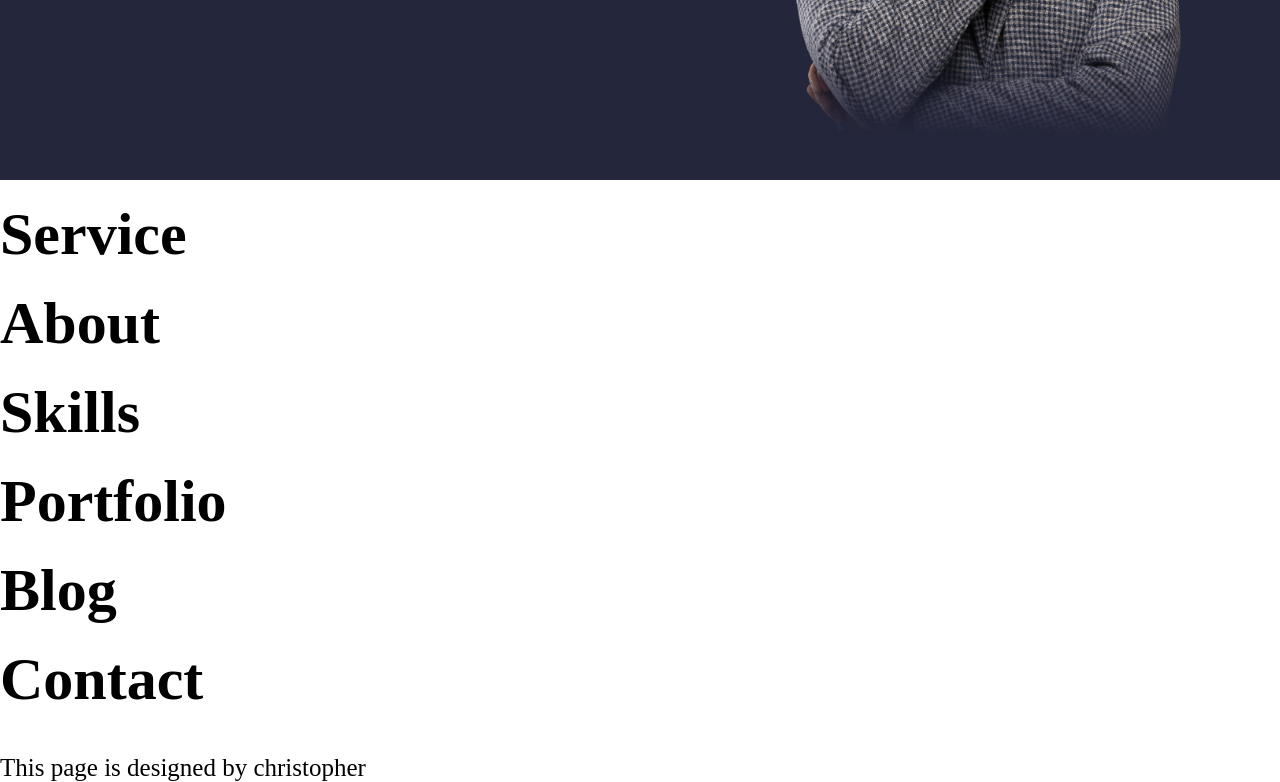
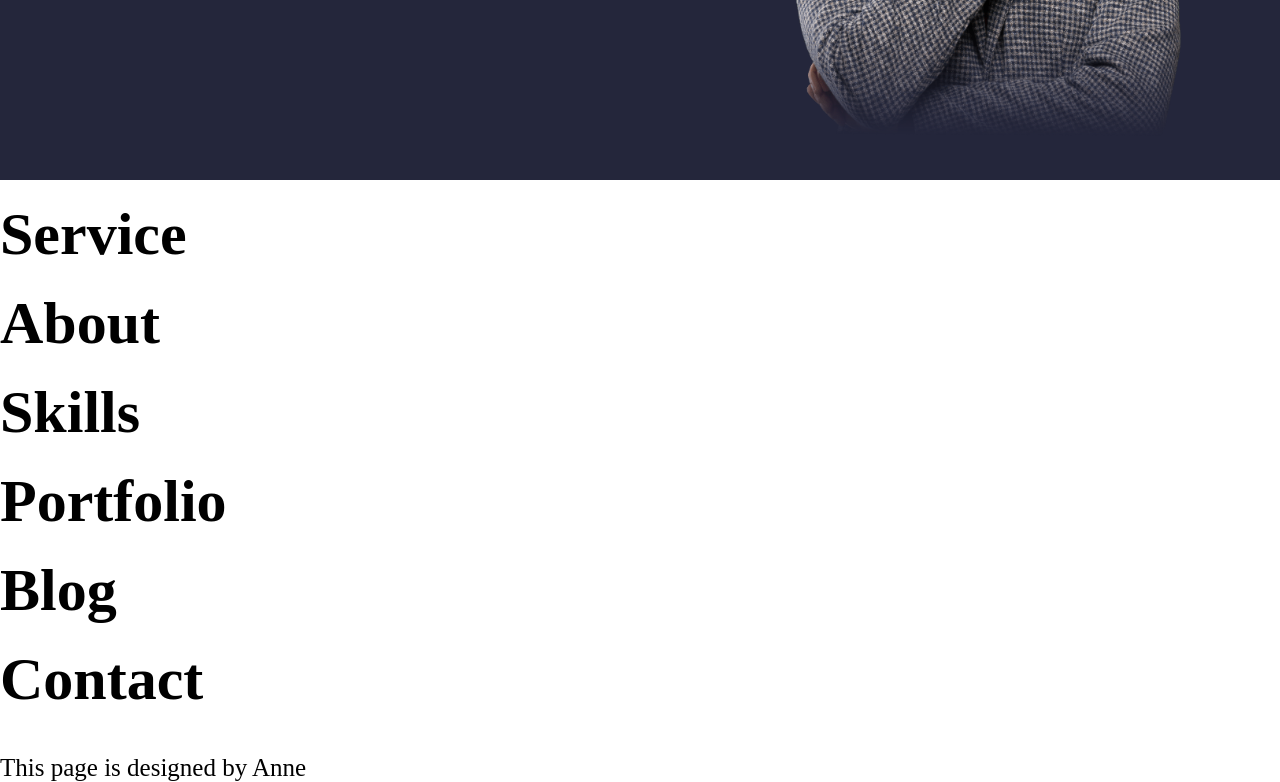
Before and after one commit to silkanne/csscheckpoint, a plain HTML site: page index.html in a window 1280 px wide. Shown: the part 559-1341 px from the top of the page. Drawn offline with Linux system fonts and the light colour scheme.

Commit message:
this is my css checkpoint

```diff
--- a/index.html
+++ b/index.html
@@ -81,7 +81,7 @@
 
     <!--footer section -->
     <footer>
-      <p>This page is designed by christopher</p>
+      <p>This page is designed by Anne</p>
     </footer>
   </body>
 </html>
```
